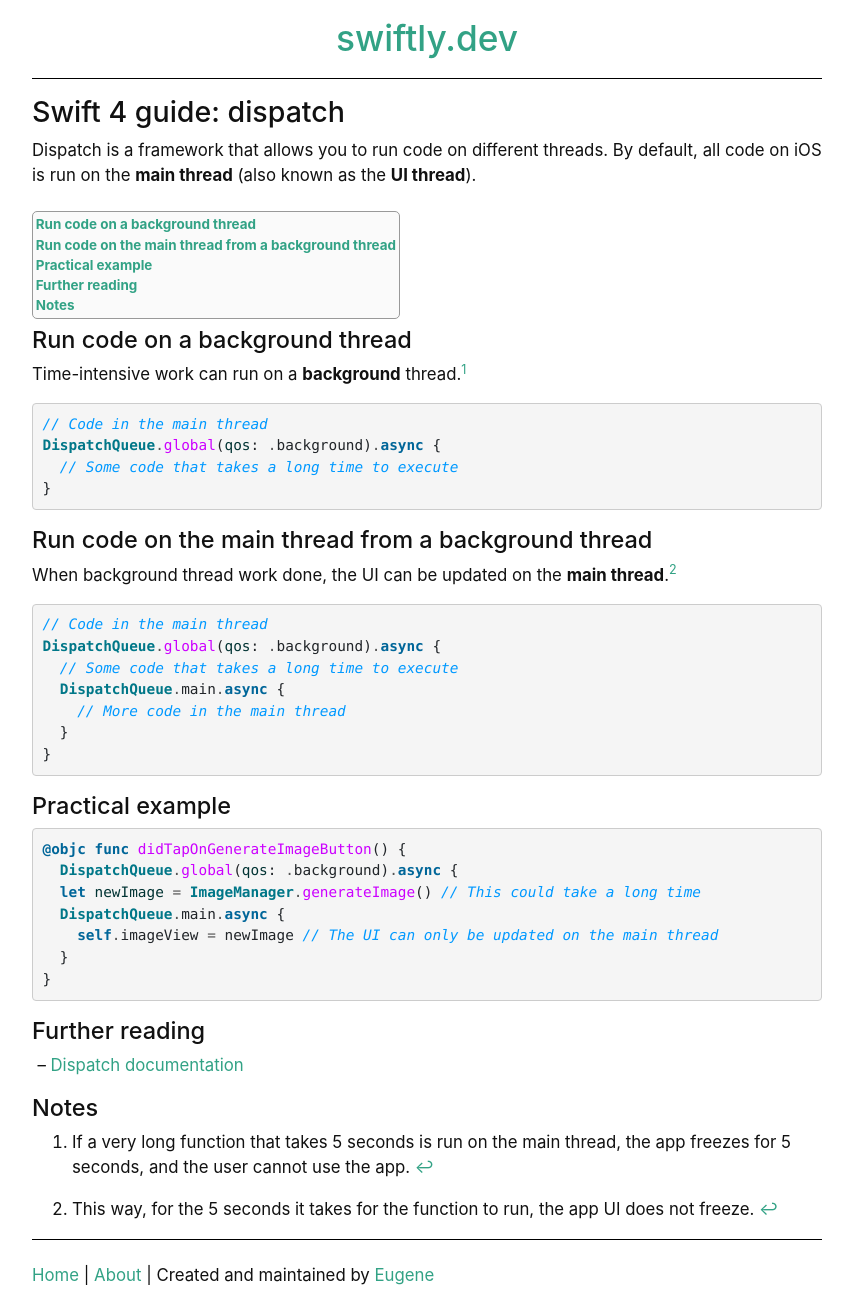
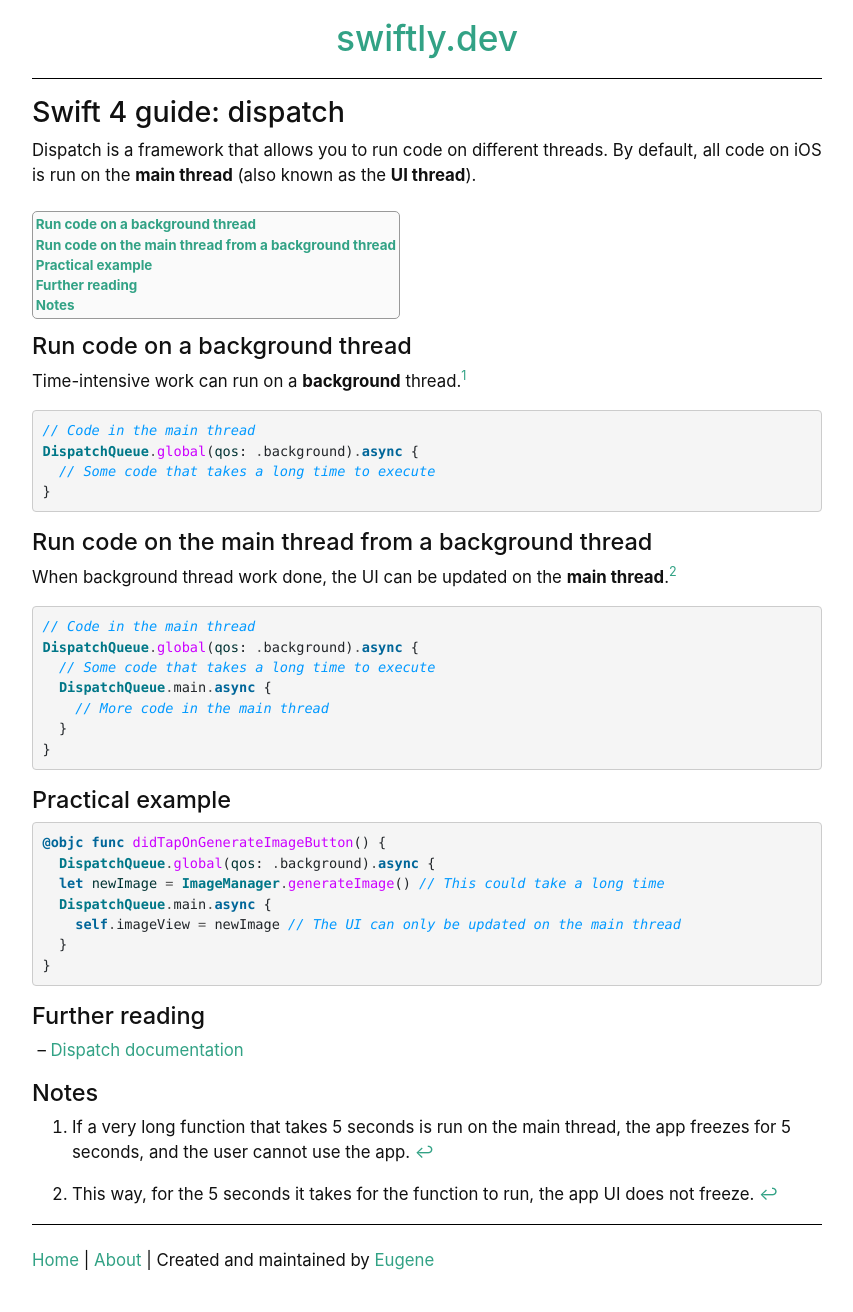
Before and after one commit to ebelinski/swiftly, a Jekyll site: the page built from dispatch.md, in a window 1280 px wide. Shown: the whole page, without its empty margins (213-1066 px from the left). Built offline with Jekyll 4.4.1, drawn with Linux system fonts in a browser that asks for light colours.

Commit message:
tweaks to code blocks

```diff
--- a/css/main.scss
+++ b/css/main.scss
@@ -97,7 +97,8 @@ ul {
 }
 
 pre {
-  font-size: 0.9rem;
+  font-size: 0.85rem;
+  line-height: 1.5em;
   padding: 9.5px;
   background-color: #f5f5f5;
   border: 1px solid #ccc;
@@ -114,7 +115,7 @@ pre {
   background: #fafafa;
   list-style-type: none;
   color: #999;
-  margin: 0.5em 0em;
+  margin: 0.5em 0em 1em;
 
   code {
     color: inherit;
```
